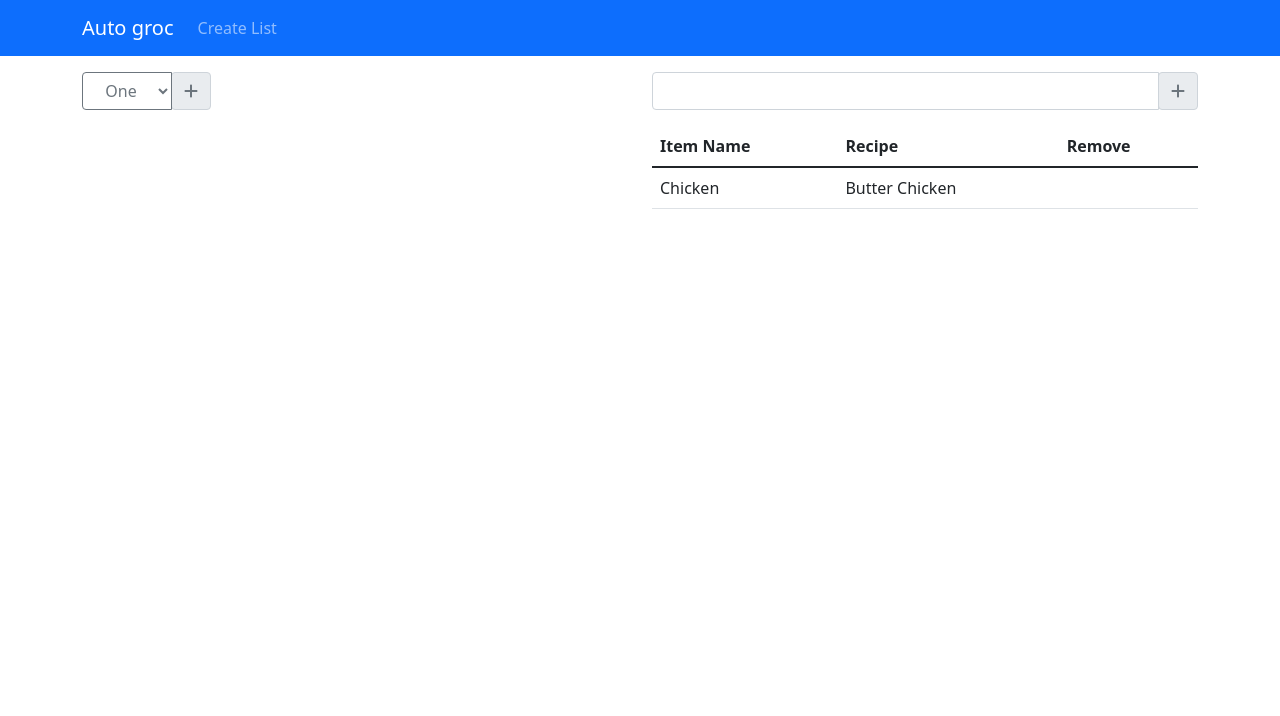
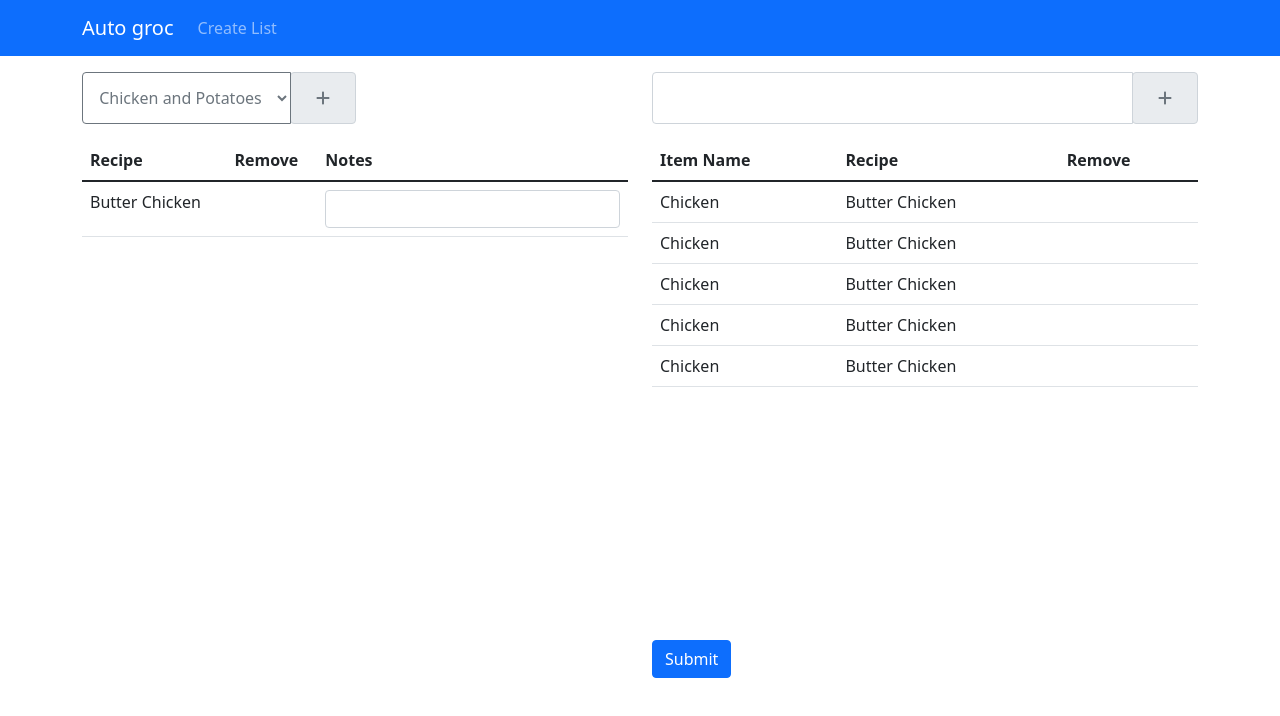
Before and after one commit to mitchfaber/autogroc, a React (Create React App) app in the folder client/: page /create-list in a window 1280 px wide. Shown: the top 716 px of the page. Built offline with nearby package versions, Linux system fonts and the light colour scheme.

Commit message:
- Added table for removing and adding notes to recipes. Added examples. - Changed links to buttons. - added submit button.

```diff
--- a/client/src/List.js
+++ b/client/src/List.js
@@ -14,39 +14,62 @@ export default function List() {
 	return (
 		<div className="container">
 			<div className="row">
-				<div className="col-sm">
+				<div className="col-12 col-md-6">
 					<div className="mt-3 mb-3 input-group">
 						<select
 							onChange={changedRec}
 							value={selectedRec}
 							className="btn btn-outline-secondary "
 							aria-label="Default select example">
-							<option value="1">One</option>
-							<option value="2">Two</option>
-							<option value="3">Three</option>
+							<option value="1">Chicken and Potatoes</option>
+							<option value="2">Tacos</option>
+							<option value="3">Chicken Alfredo</option>
+							<option value="4">Butter Chicken</option>
 						</select>
 						<div className="input-gorup append">
 							<span className="input-group-text">
-								<a href="#" className=" text-secondary">
+								<button href="#" className="btn btn-link text-secondary">
 									<FontAwesomeIcon icon={["fas", "plus"]} />
-								</a>
+								</button>
 							</span>
 						</div>
 					</div>
+					<table className="table">
+						<thead>
+							<tr>
+								<th scope="col">Recipe</th>
+								<th scope="col">Remove</th>
+								<th scope="col">Notes</th>
+							</tr>
+						</thead>
+						<tbody>
+							<tr>
+								<td>Butter Chicken</td>
+								<td>
+									<button href="#" className="btn btn-link text-danger">
+										<FontAwesomeIcon icon={["fas", "minus-circle"]} />
+									</button>
+								</td>
+								<td>
+									<input className="form-control" type="text" />
+								</td>
+							</tr>
+						</tbody>
+					</table>
 				</div>
-				<div className="col-sm">
+				<div className="col-12 col-md-6">
 					<form>
 						<div className="mt-3 mb-3 input-group">
 							<input className="form-control" type="text" />
 							<div className="input-group-append">
 								<span className="input-group-text">
-									<a href="#" className=" text-secondary">
+									<button href="#" className="btn btn-link text-secondary">
 										<FontAwesomeIcon icon={["fas", "plus"]} />
-									</a>
+									</button>
 								</span>
 							</div>
 						</div>
-					</form>
+						<div style={{ overflow: "auto", height: "500px" }}>
 							<table className="table">
 								<thead>
 									<tr>
@@ -60,14 +83,55 @@ export default function List() {
 										<td>Chicken</td>
 										<td>Butter Chicken</td>
 										<td>
-									<a href="#" className="text-danger">
+											<button href="#" className="btn btn-link text-danger">
 												<FontAwesomeIcon icon={["fas", "minus-circle"]} />
-									</a>
+											</button>
+										</td>
+									</tr>
+									<tr>
+										<td>Chicken</td>
+										<td>Butter Chicken</td>
+										<td>
+											<button href="#" className="btn btn-link text-danger">
+												<FontAwesomeIcon icon={["fas", "minus-circle"]} />
+											</button>
+										</td>
+									</tr>
+									<tr>
+										<td>Chicken</td>
+										<td>Butter Chicken</td>
+										<td>
+											<button href="#" className="btn btn-link text-danger">
+												<FontAwesomeIcon icon={["fas", "minus-circle"]} />
+											</button>
+										</td>
+									</tr>
+									<tr>
+										<td>Chicken</td>
+										<td>Butter Chicken</td>
+										<td>
+											<button href="#" className="btn btn-link text-danger">
+												<FontAwesomeIcon icon={["fas", "minus-circle"]} />
+											</button>
+										</td>
+									</tr>
+									<tr>
+										<td>Chicken</td>
+										<td>Butter Chicken</td>
+										<td>
+											<button href="#" className="btn btn-link text-danger">
+												<FontAwesomeIcon icon={["fas", "minus-circle"]} />
+											</button>
 										</td>
 									</tr>
 								</tbody>
 							</table>
 						</div>
+						<button className="btn btn-primary" type="submit">
+							Submit
+						</button>
+					</form>
+				</div>
 			</div>
 		</div>
 	);
--- a/client/src/main.scss
+++ b/client/src/main.scss
@@ -1 +1,4 @@
+textarea {
+	resize: none;
+}
 @import "./../node_modules/bootstrap/scss/bootstrap.scss";
```
Lines whose indentation alone changed are shown as unchanged.
